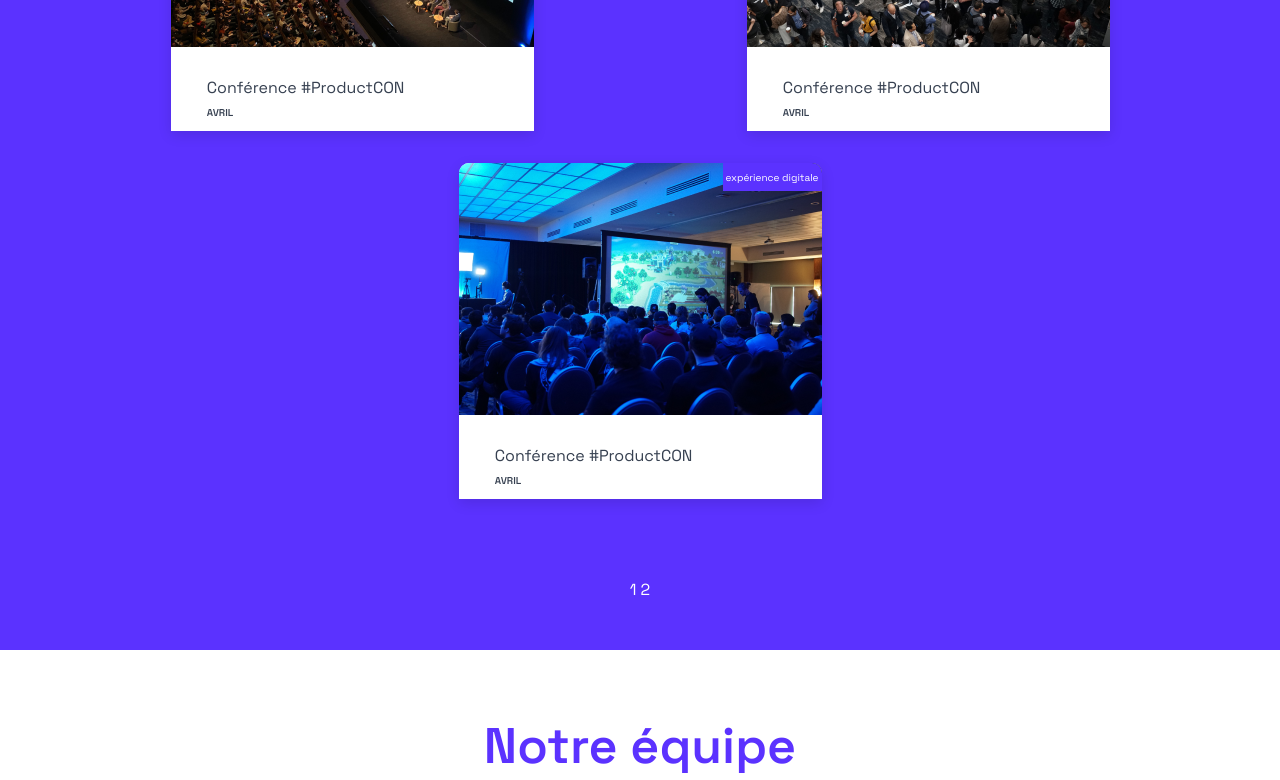
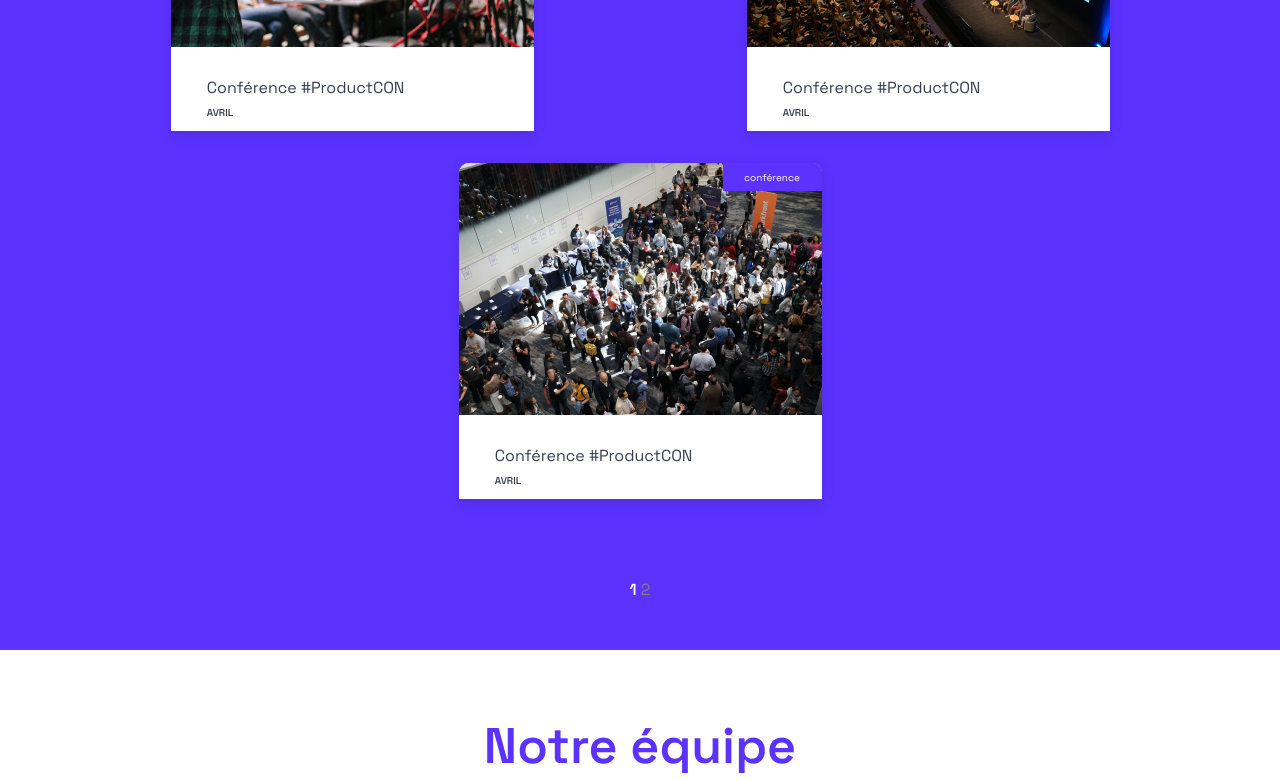
Before and after one commit to LpzLeanne/742events, a React (Create React App) app: page / in a window 1280 px wide. Shown: the part 3315-4095 px from the top of the page. Built offline with nearby package versions, Linux system fonts and the light colour scheme.

Commit message:
Fixed event list

```diff
--- a/src/components/Select/index.js
+++ b/src/components/Select/index.js
@@ -16,9 +16,9 @@ const Select = ({
   const [value, setValue] = useState();
   const [collapsed, setCollapsed] = useState(true);
   const changeValue = (newValue) => {
-    onChange();
     setValue(newValue);
     setCollapsed(newValue);
+    onChange(newValue);
   };
   return (
     <div className={`SelectContainer ${type}`} data-testid="select-testid">
--- a/src/containers/Events/index.js
+++ b/src/containers/Events/index.js
@@ -1,7 +1,7 @@
 import { useState } from "react";
+import { useData } from "../../contexts/DataContext";
 import EventCard from "../../components/EventCard";
 import Select from "../../components/Select";
-import { useData } from "../../contexts/DataContext";
 import Modal from "../Modal";
 import ModalEvent from "../ModalEvent";
 
@@ -11,27 +11,32 @@ const PER_PAGE = 9;
 
 const EventList = () => {
   const { data, error } = useData();
-  const [type, setType] = useState();
+  const [type, setType] = useState(null);
   const [currentPage, setCurrentPage] = useState(1);
-  const filteredEvents = (
-    (!type
-      ? data?.events
-      : data?.events) || []
-  ).filter((event, index) => {
-    if (
-      (currentPage - 1) * PER_PAGE <= index &&
-      PER_PAGE * currentPage > index
-    ) {
-      return true;
-    }
-    return false;
-  });
+
+  // Filter events by category
+  const allEvents = data?.events || [];
+  const filteredEvents = allEvents.filter(
+    (event) => !type || event.type === type
+  );
+
+  // Sort events by date
+  filteredEvents.sort((a, b) => new Date(a.date) - new Date(b.date));
+
+  // Apply pagination
+  const startIndex = (currentPage - 1) * PER_PAGE;
+  const endIndex = currentPage * PER_PAGE;
+  const eventsToDisplay = filteredEvents.slice(startIndex, endIndex);
+
   const changeType = (evtType) => {
     setCurrentPage(1);
     setType(evtType);
   };
-  const pageNumber = Math.floor((filteredEvents?.length || 0) / PER_PAGE) + 1;
+
+  const pageNumber = Math.ceil(filteredEvents.length / PER_PAGE);
+
   const typeList = new Set(data?.events.map((event) => event.type));
+
   return (
     <>
       {error && <div>An error occured</div>}
@@ -45,7 +50,7 @@ const EventList = () => {
             onChange={(value) => (value ? changeType(value) : changeType(null))}
           />
           <div id="events" className="ListContainer">
-            {filteredEvents.map((event) => (
+            {eventsToDisplay.map((event) => (
               <Modal key={event.id} Content={<ModalEvent event={event} />}>
                 {({ setIsOpened }) => (
                   <EventCard
@@ -61,8 +66,15 @@ const EventList = () => {
           </div>
           <div className="Pagination">
             {[...Array(pageNumber || 0)].map((_, n) => (
-              // eslint-disable-next-line react/no-array-index-key
-              <a key={n} href="#events" onClick={() => setCurrentPage(n + 1)}>
+              <a // eslint-disable-next-line react/no-array-index-key
+                key={n}
+                href="#events"
+                onClick={() => setCurrentPage(n + 1)}
+                style={{
+                  fontWeight: n + 1 === currentPage ? "bold" : "normal",
+                  color: n + 1 === currentPage ? "white" : "gray",
+                }}
+              >
                 {n + 1}
               </a>
             ))}
--- a/src/contexts/DataContext/index.js
+++ b/src/contexts/DataContext/index.js
@@ -46,7 +46,7 @@ export const DataProvider = ({ children }) => {
 
 DataProvider.propTypes = {
   children: PropTypes.node.isRequired,
-}
+};
 
 export const useData = () => useContext(DataContext);
 
```
